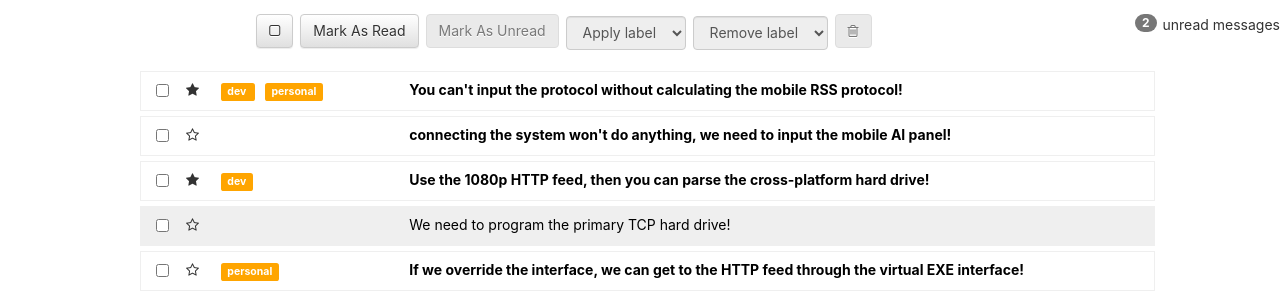
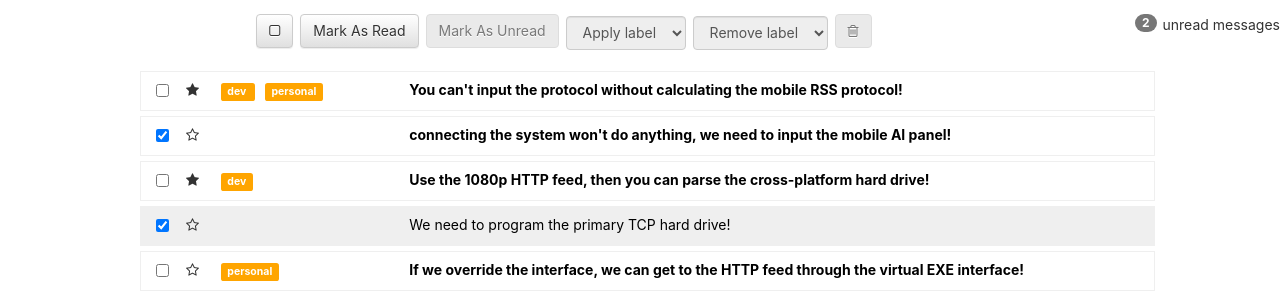
Before and after one commit to Matznick/react-inbox, a React (Create React App) app: page / in a window 1280 px wide. Shown: the top 293 px of the page. Built offline with nearby package versions, Linux system fonts and the light colour scheme.

Commit message:
Boxes working

```diff
--- a/src/App.js
+++ b/src/App.js
@@ -73,9 +73,45 @@ class App extends Component {
     allMessagesSelected: false,
   };
 
-  selectAllMessages = () => {
-    this.setState({ allMessagesSelected: !this.state.allMessagesSelected });
-  };
+  selectMessages = (all=false, one_only=false, id=null) => {
+    if (one_only){
+      const found = this.state.seedMessages.find(m=> m.id == id);
+      if (found){
+        // grab where we found the target item
+        const the_index = this.state.seedMessages.indexOf(found);
+
+        // make a new array to work on since we don't mutate state on state
+        const new_messages_array = [];
+        const final_messages = new_messages_array.concat(this.state.seedMessages);
+
+        // construct the new object with the toggle in place
+        const new_message = {...found , selected: !found.selected}
+
+        // insert the new object in the array
+        final_messages[the_index] = new_message;
+
+        // update the state to have the new array with the new object.
+        this.setState({seedMessages: final_messages})
+      }
+      return;
+    }
+
+
+    let selectedMessages = [];
+    selectedMessages = selectedMessages.concat(this.state.seedMessages);
+    const allAreChecked = selectedMessages.every(m=> m.selected == true);
+    const allAreNotChecked = selectedMessages.find(m=> m.selected == false);
+    let newMessagesArray = selectedMessages.map((m) => {
+        if(all && allAreChecked){
+          return  {...m, selected: false}
+        }else if(all && allAreNotChecked) {
+          return  {...m, selected: true}
+        }  else {
+          return {...m, selected: true}
+        }
+      })
+    this.setState({ seedMessages: newMessagesArray });
+  }
 
   markAsRead = () => {
     if (this.state.allMessagesSelected) {
@@ -89,13 +125,14 @@ class App extends Component {
     return (
       <div className="App">
         <Toolbar
-          selectAllMessages={this.selectAllMessages}
+          selectMessages={this.selectMessages}
           allMessagesSelected={this.state.allMessagesSelected}
           markAsRead={this.markAsRead}
         />
         <MessagesList
           seedMessages={this.state.seedMessages}
-          key={this.state.allMessagesSelected}
+          selectMessages = {this.selectMessages}
+          key={this.seedMessages}
           allMessagesSelected={this.state.allMessagesSelected}
         />
       </div>
--- a/src/components/Message.js
+++ b/src/components/Message.js
@@ -10,9 +10,15 @@ class Message extends Component {
       starred: this.props.message.starred,
       labels: this.props.message.labels,
       selectedByClick: false,
-      selectedByToolbar: this.props.allMessagesSelected,
+      isSelectingByClick: false,
     };
   }
+
+  // componentDidUpdate(){
+  //   if (!this.state.isSelectingByClick){
+  //     this.setState({...this.state, isSelectingByClick: true, selectedByClick: !this.state.selectedByClick});
+  //   }
+  // }
 
   // distiguish between selected/not selected and read/unread
   setMessageStyle = () => {
@@ -20,10 +26,7 @@ class Message extends Component {
       "from message.js: selectedbyclick :",
       this.state.selectedByClick
     );
-    console.log(
-      "from message.js: selectedbytoolbar :",
-      this.state.selectedByToolbar
-    );
+
     if (
       (this.state.selectedByClick && this.state.read) ||
       (this.props.allMessagesSelected && this.state.read)
@@ -42,12 +45,11 @@ class Message extends Component {
     }
   };
 
-  toggleCheckbox = () =>
-    this.setState({ selectedByClick: !this.state.selectedByClick });
+  toggleCheckbox = () => this.props.selectMessages(false,true, this.state.id)
+    //this.setState({ selectedByClick: !this.state.selectedByClick });
 
   onClickCheckbox = () => {
     this.toggleCheckbox();
-    console.log("selectedByClick: ", this.state.selectedByClick);
     this.setMessageStyle();
   };
 
@@ -61,10 +63,10 @@ class Message extends Component {
             <div className="row">
               <div className="col-xs-1">
                 <input
-                  onClick={this.onClickCheckbox}
+                  onChange={this.onClickCheckbox}
                   type="checkbox"
                   checked={
-                    this.state.selectedByToolbar || this.state.selectedByClick
+                    this.props.message.selected
                   }
                 />
               </div>
@@ -79,8 +81,8 @@ class Message extends Component {
                 ></i>
               </div>
               <div className="col-xs-1">
-                {this.state.labels.map((label) => (
-                  <div className="label"> {label} </div>
+                {this.state.labels.map((label,i) => (
+                  <div key={i} className="label"> {label} </div>
                 ))}
               </div>
             </div>
--- a/src/components/MessagesList.js
+++ b/src/components/MessagesList.js
@@ -7,11 +7,12 @@ class MessagesList extends Component {
   render() {
     return (
       <div>
-        {this.props.seedMessages.map((message) => (
+        {this.props.seedMessages.map((message,i) => (
           <div>
             <Message
+              key={i}
               message={message}
-              allMessagesSelected={this.props.allMessagesSelected}
+              selectMessages = {this.props.selectMessages}
             />
           </div>
         ))}
--- a/src/components/Toolbar.js
+++ b/src/components/Toolbar.js
@@ -12,7 +12,7 @@ class Toolbar extends Component {
             </p>
 
             <button
-              onClick={this.props.selectAllMessages}
+              onClick={this.props.selectMessages.bind(true)}
               className="btn btn-default"
             >
               <i
```
Also changed, not shown: 1 other file (tests, documents, lock files or other folders).
